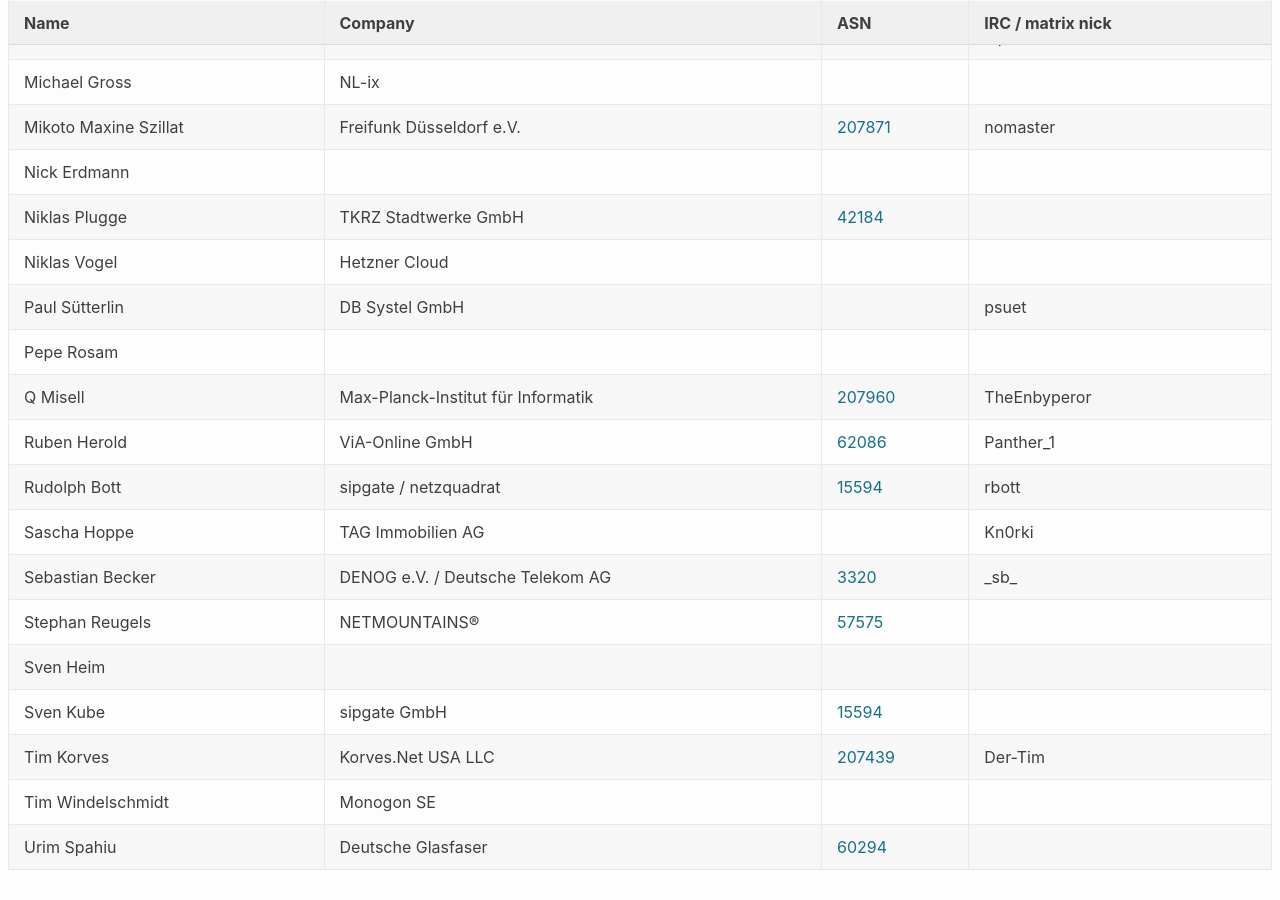
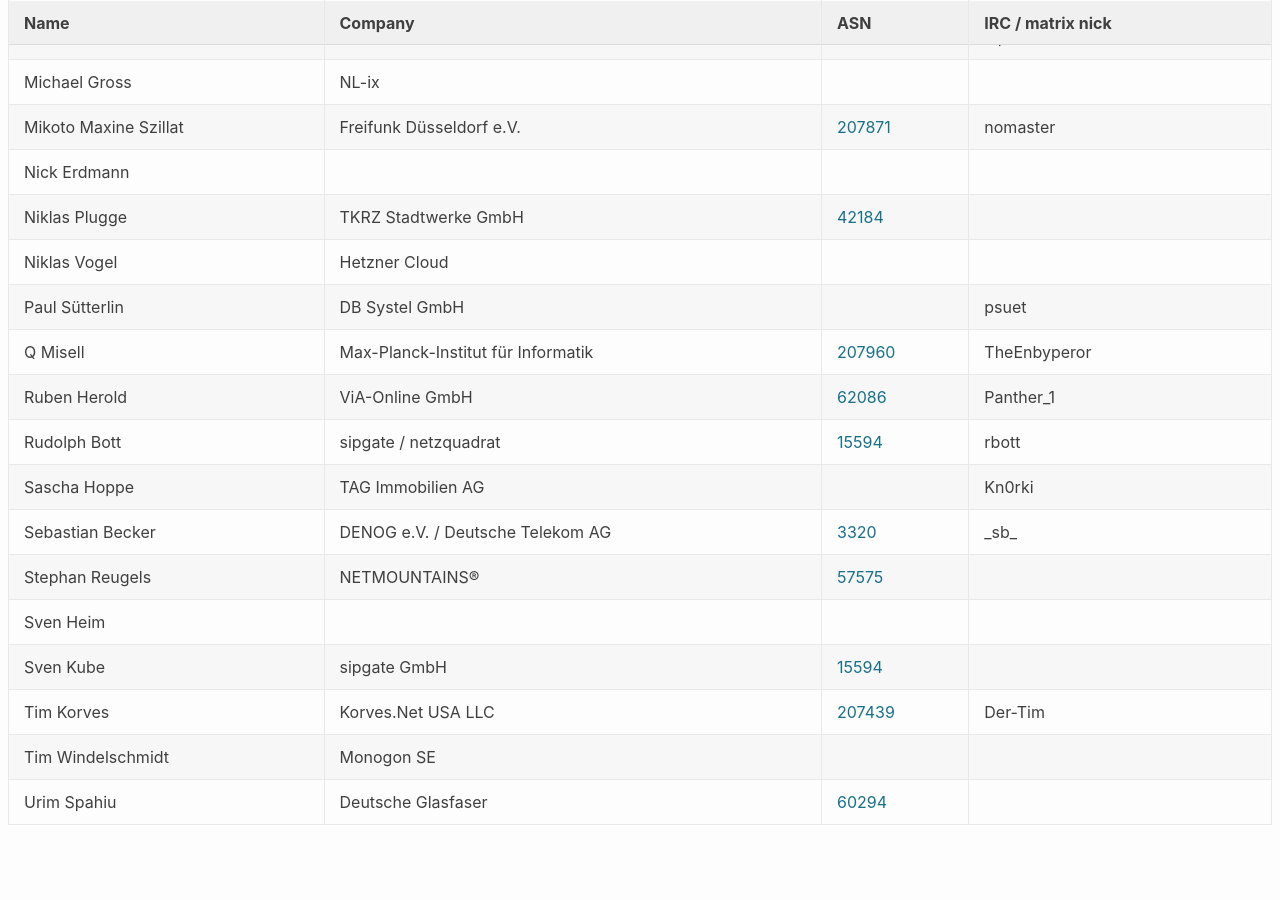
Before and after one commit to denog/pretix-attendeelist, a Jekyll site: the page built from denogmeetup25-05/index.markdown, in a window 1280 px wide and 900 px high, scrolled down 1524 px. Built offline with Jekyll 4.4.1, drawn with Linux system fonts in a browser that asks for light colours; after the commit the page ends 2379 px from its top, so only the background shows below that.

Commit message:
Latest data: Tue Jun 17 16:11:22 UTC 2025

```diff
--- a/_data/attendees_denogmeetup25-05.json
+++ b/_data/attendees_denogmeetup25-05.json
@@ -240,12 +240,6 @@
     "asn": null
   },
   {
-    "name": "Pepe Rosam",
-    "company": null,
-    "irc": null,
-    "asn": null
-  },
-  {
     "name": "Q Misell",
     "company": "Max-Planck-Institut für Informatik",
     "irc": "TheEnbyperor",
```
